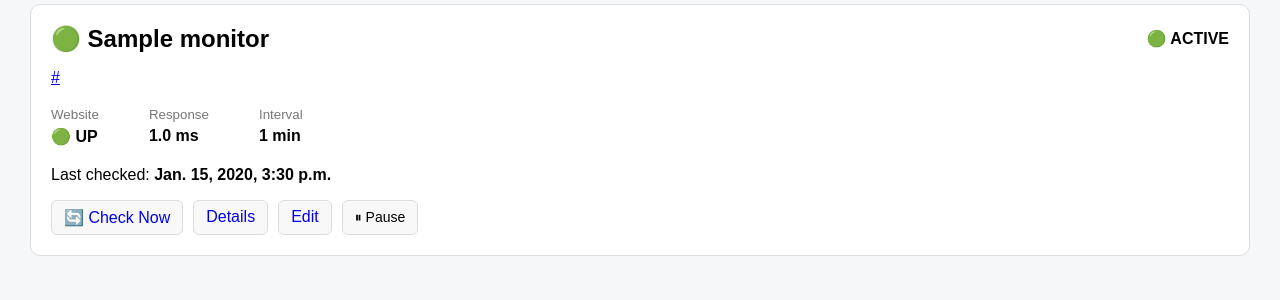
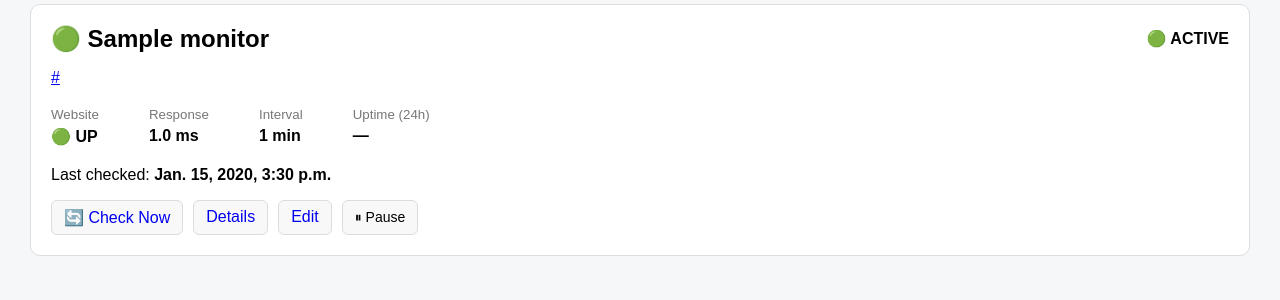
Before and after one commit to Solanki777/Pingger, a Django app: page /monitors/ in a window 1280 px wide. Shown: the part 317-617 px from the top of the page. Run offline with Django 5.2, Linux system fonts and the light colour scheme; tables that the repository leaves empty hold one stand-in row (values such as "Sample post"); parts of the project's set-up code (start-up, migrations or seed data) failed here and were passed over.

Commit message:
uptime getting interested

```diff
--- a/monitor/services.py
+++ b/monitor/services.py
@@ -1,6 +1,7 @@
 import requests
 import time
-
+from datetime import timedelta
+from django.utils import timezone
 from .models import HealthCheck
 
 
@@ -61,3 +62,33 @@ def perform_health_check(monitor, check_type="user"):
             success=False,
             error=str(e)
         )
+
+
+
+def calculate_uptime(monitor, hours=24):
+    """
+    Calculate uptime percentage based on health checks
+    recorded within the given time period.
+    """
+
+    since = timezone.now() - timedelta(hours=hours)
+
+    checks = HealthCheck.objects.filter(
+        monitor=monitor,
+        checked_at__gte=since
+    )
+
+    total_checks = checks.count()
+
+    if total_checks == 0:
+        return None
+
+    successful_checks = checks.filter(
+        success=True
+    ).count()
+
+    uptime = (
+        successful_checks / total_checks
+    ) * 100
+
+    return round(uptime, 2)
--- a/monitor/templates/monitor_list.html
+++ b/monitor/templates/monitor_list.html
@@ -329,6 +329,25 @@
                         </strong>
 
                     </div>
+                    <div>
+
+                        <small>Uptime (24h)</small>
+
+                        {% if monitor.uptime_24h is not None %}
+
+                            <strong>
+                                {{ monitor.uptime_24h }}%
+                            </strong>
+
+                        {% else %}
+
+                            <strong>
+                                —
+                            </strong>
+
+                        {% endif %}
+
+                    </div>
 
                 </div>
 
--- a/monitor/views.py
+++ b/monitor/views.py
@@ -2,7 +2,10 @@ from django.shortcuts import render,redirect
 import json
 from django_celery_beat.models import IntervalSchedule, PeriodicTask
 from .models import Monitor
-from .services import perform_health_check
+from .services import (
+    perform_health_check,
+    calculate_uptime,
+)
 from django.shortcuts import get_object_or_404, redirect, render
 from django.http import JsonResponse
 from django.utils import timezone
@@ -212,6 +215,11 @@ def monitor_list(request):
             "-checked_at"
         ).first()
 
+        monitor.uptime_24h = calculate_uptime(
+        monitor,
+        hours=24
+    )
+
     total_monitors = monitors.count()
 
     active_monitors = monitors.filter(
```
